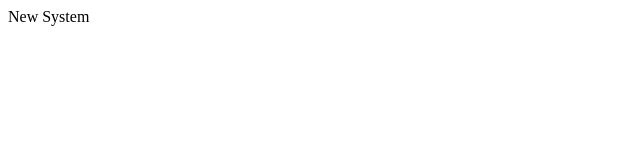
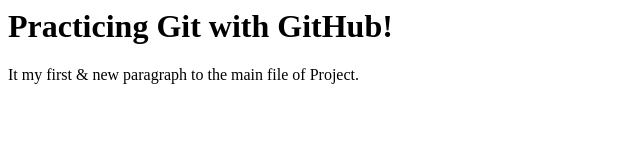
Before and after one commit to Bazeel-Waris/gitlearn, a plain HTML site: page index.html in a window 1280 px wide. Shown: the whole page, without its empty margins (0-640 px from the left). Drawn offline with Linux system fonts and the light colour scheme.

Commit message:
Update the Content!

```diff
--- a/index.html
+++ b/index.html
@@ -1 +1,3 @@
-<div>New System</div>
+<h1>Practicing Git with GitHub!</h1>
+
+<p>It my first & new paragraph to the main file of Project.</p>
```
